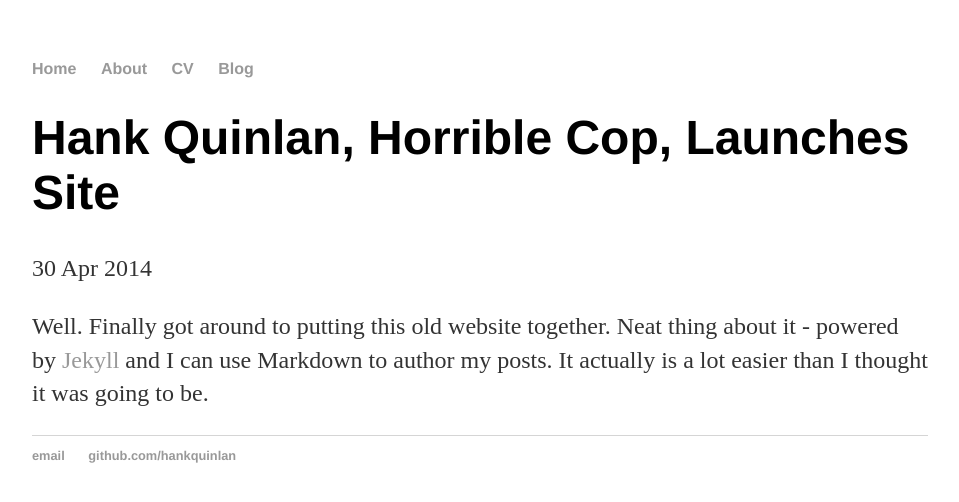
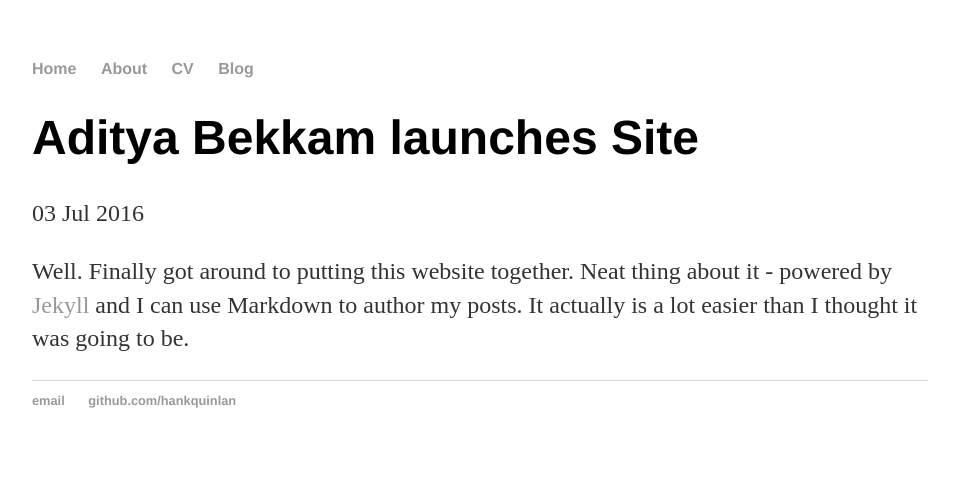
Before and after one commit to adityaBekkam/adityaBekkam.github.io, a Jekyll site: the page built from _posts/2014-04-30-hank-quinlan-site-launched.md, in a window 1280 px wide. Shown: the top 502 px of the page, without its empty margins (160-1119 px from the left). Built offline with Jekyll 4.4.1, drawn with Linux system fonts in a browser that asks for light colours.

Commit message:
Update 2014-04-30-hank-quinlan-site-launched.md

```diff
--- a/_posts/2014-04-30-hank-quinlan-site-launched.md
+++ b/_posts/2014-04-30-hank-quinlan-site-launched.md
@@ -1,7 +1,7 @@
 ---
 layout: post
-title: "Hank Quinlan, Horrible Cop, Launches Site"
-date: 2014-04-30
+title: "Aditya Bekkam launches Site"
+date: 2016-07-03
 ---
 
-Well. Finally got around to putting this old website together. Neat thing about it - powered by [Jekyll](http://jekyllrb.com) and I can use Markdown to author my posts. It actually is a lot easier than I thought it was going to be.
+Well. Finally got around to putting this website together. Neat thing about it - powered by [Jekyll](http://jekyllrb.com) and I can use Markdown to author my posts. It actually is a lot easier than I thought it was going to be.
```
